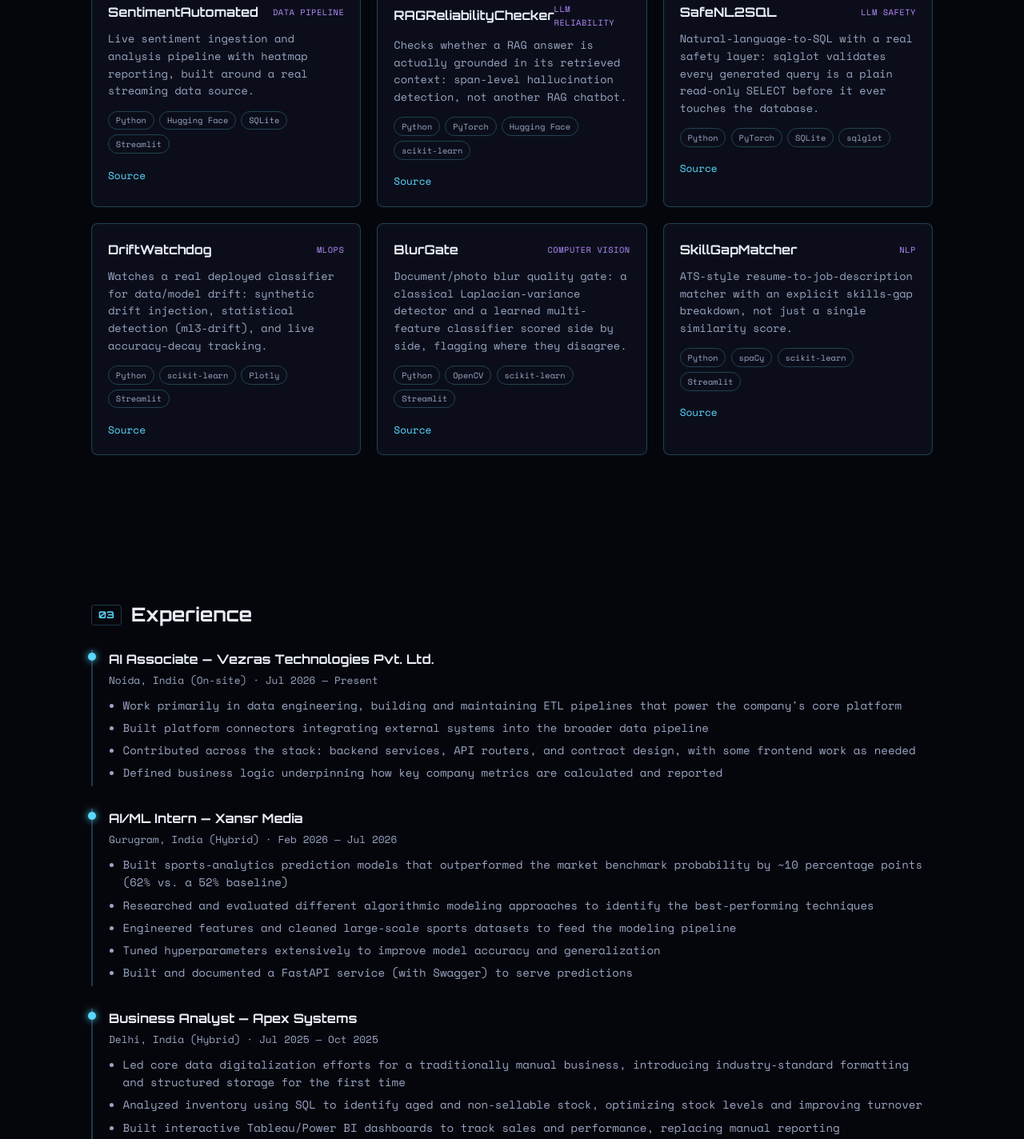
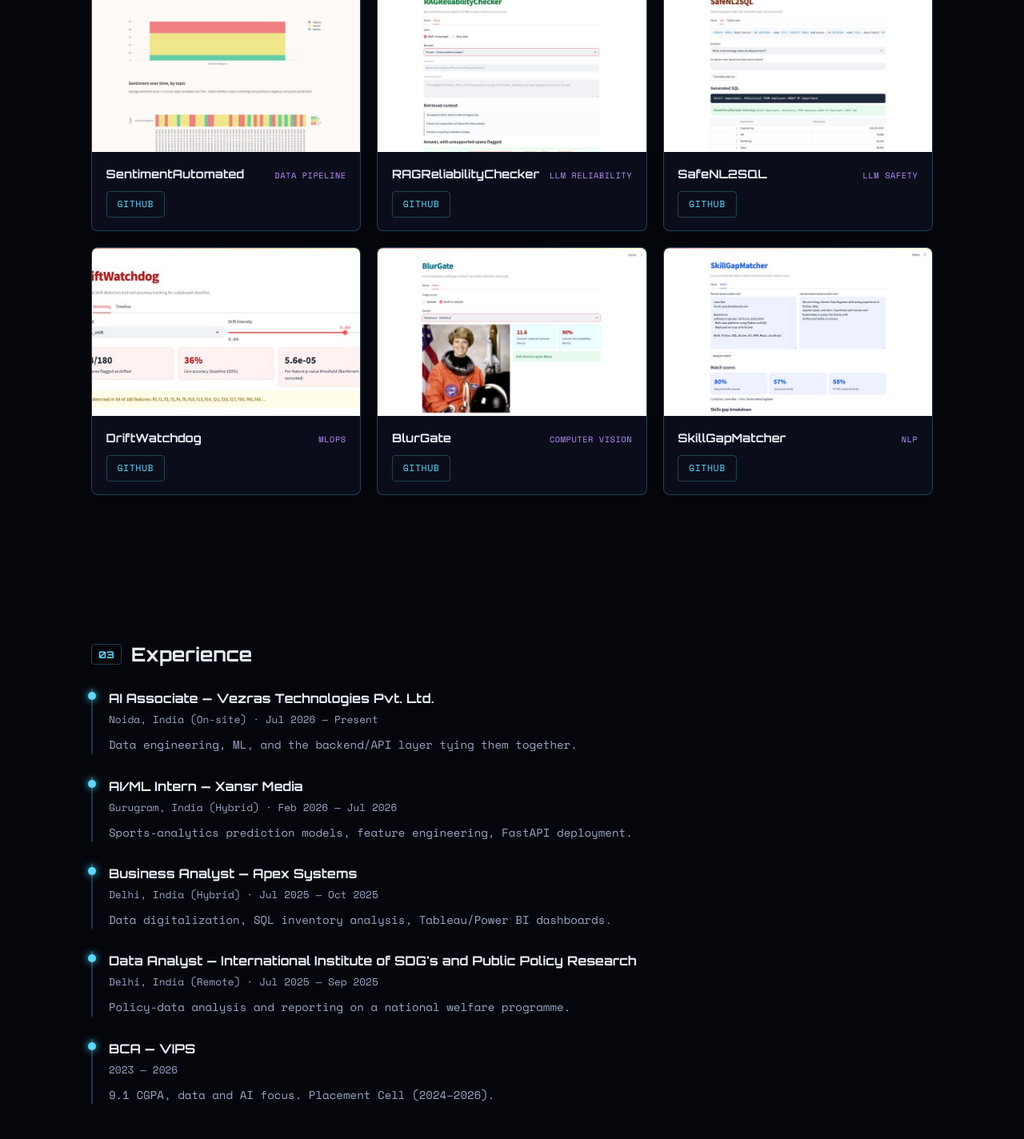
Before and after one commit to abhinavsingh-official/abhinavsingh-official.github.io, a plain HTML site: page index.html in a window 1280 px wide. Shown: the part 1729-3153 px from the top of the page at 80% size. Drawn offline with nearby package versions, Linux system fonts and the light colour scheme.

Commit message:
Image-first project cards, trim experience to one-line summaries
Project cards now lead with a real screenshot and just name/tag/links
(Live site + GitHub), dropping the long description paragraphs - the repo
and live site are the source of truth, not the card. Experience entries
trimmed to one line each since the resume carries the full detail.

```diff
--- a/content.js
+++ b/content.js
@@ -8,65 +8,56 @@ const PROJECTS = [
   {
     name: "Learndata",
     tag: "Flagship",
-    desc: "A hands-on data engineering platform: fix real injected ETL faults across Postgres, MongoDB, a Spark warehouse, a data lake, and a lakehouse, graded with real remediation writeups.",
-    tech: ["Python", "Next.js", "PostgreSQL", "MongoDB", "Apache Spark"],
+    image: "assets/projects/data-infra-learn.jpg",
     demo: "https://data-infra-learn.vercel.app",
     repo: "https://github.com/abhinavsingh-official/data-infra-learn",
   },
   {
     name: "Posture-Check",
     tag: "Computer Vision",
-    desc: "A multi-mode OpenCV/MediaPipe playground: yoga form correction, workout rep counting, hand-gesture stickers, an air canvas, a virtual mouse, and a drowsiness monitor, all in one app.",
-    tech: ["Python", "OpenCV", "MediaPipe", "Streamlit"],
+    image: "assets/projects/posture-check.jpg",
     repo: "https://github.com/abhinavsingh-official/Posture-Check",
   },
   {
     name: "EmotionDetect",
     tag: "Audio / ML",
-    desc: "Voice emotion detection with a real timeline mode for longer clips and conversations, not just single-utterance classification.",
-    tech: ["Python", "PyTorch", "scikit-learn", "Streamlit"],
+    image: "assets/projects/emotiondetect.jpg",
     repo: "https://github.com/abhinavsingh-official/EmotionDetect",
   },
   {
     name: "SentimentAutomated",
     tag: "Data Pipeline",
-    desc: "Live sentiment ingestion and analysis pipeline with heatmap reporting, built around a real streaming data source.",
-    tech: ["Python", "Hugging Face", "SQLite", "Streamlit"],
+    image: "assets/projects/sentimentautomated.jpg",
     repo: "https://github.com/abhinavsingh-official/SentimentAutomated",
   },
   {
     name: "RAGReliabilityChecker",
     tag: "LLM Reliability",
-    desc: "Checks whether a RAG answer is actually grounded in its retrieved context: span-level hallucination detection, not another RAG chatbot.",
-    tech: ["Python", "PyTorch", "Hugging Face", "scikit-learn"],
+    image: "assets/projects/ragreliabilitychecker.jpg",
     repo: "https://github.com/abhinavsingh-official/RAGReliabilityChecker",
   },
   {
     name: "SafeNL2SQL",
     tag: "LLM Safety",
-    desc: "Natural-language-to-SQL with a real safety layer: sqlglot validates every generated query is a plain read-only SELECT before it ever touches the database.",
-    tech: ["Python", "PyTorch", "SQLite", "sqlglot"],
+    image: "assets/projects/safenl2sql.jpg",
     repo: "https://github.com/abhinavsingh-official/SafeNL2SQL",
   },
   {
     name: "DriftWatchdog",
     tag: "MLOps",
-    desc: "Watches a real deployed classifier for data/model drift: synthetic drift injection, statistical detection (ml3-drift), and live accuracy-decay tracking.",
-    tech: ["Python", "scikit-learn", "Plotly", "Streamlit"],
+    image: "assets/projects/driftwatchdog.jpg",
     repo: "https://github.com/abhinavsingh-official/DriftWatchdog",
   },
   {
     name: "BlurGate",
     tag: "Computer Vision",
-    desc: "Document/photo blur quality gate: a classical Laplacian-variance detector and a learned multi-feature classifier scored side by side, flagging where they disagree.",
-    tech: ["Python", "OpenCV", "scikit-learn", "Streamlit"],
+    image: "assets/projects/blurgate.jpg",
     repo: "https://github.com/abhinavsingh-official/BlurGate",
   },
   {
     name: "SkillGapMatcher",
     tag: "NLP",
-    desc: "ATS-style resume-to-job-description matcher with an explicit skills-gap breakdown, not just a single similarity score.",
-    tech: ["Python", "spaCy", "scikit-learn", "Streamlit"],
+    image: "assets/projects/skillgapmatcher.jpg",
     repo: "https://github.com/abhinavsingh-official/SkillGapMatcher",
   },
 ];
@@ -77,47 +68,28 @@ const EXPERIENCE = [
     org: "Vezras Technologies Pvt. Ltd.",
     location: "Noida, India (On-site)",
     dates: "Jul 2026 — Present",
-    points: [
-      "Work primarily in data engineering, building and maintaining ETL pipelines that power the company's core platform",
-      "Built platform connectors integrating external systems into the broader data pipeline",
-      "Contributed across the stack: backend services, API routers, and contract design, with some frontend work as needed",
-      "Defined business logic underpinning how key company metrics are calculated and reported",
-    ],
+    summary: "Data engineering, ML, and the backend/API layer tying them together.",
   },
   {
     title: "AI/ML Intern",
     org: "Xansr Media",
     location: "Gurugram, India (Hybrid)",
     dates: "Feb 2026 — Jul 2026",
-    points: [
-      "Built sports-analytics prediction models that outperformed the market benchmark probability by ~10 percentage points (62% vs. a 52% baseline)",
-      "Researched and evaluated different algorithmic modeling approaches to identify the best-performing techniques",
-      "Engineered features and cleaned large-scale sports datasets to feed the modeling pipeline",
-      "Tuned hyperparameters extensively to improve model accuracy and generalization",
-      "Built and documented a FastAPI service (with Swagger) to serve predictions",
-    ],
+    summary: "Sports-analytics prediction models, feature engineering, FastAPI deployment.",
   },
   {
     title: "Business Analyst",
     org: "Apex Systems",
     location: "Delhi, India (Hybrid)",
     dates: "Jul 2025 — Oct 2025",
-    points: [
-      "Led core data digitalization efforts for a traditionally manual business, introducing industry-standard formatting and structured storage for the first time",
-      "Analyzed inventory using SQL to identify aged and non-sellable stock, optimizing stock levels and improving turnover",
-      "Built interactive Tableau/Power BI dashboards to track sales and performance, replacing manual reporting",
-    ],
+    summary: "Data digitalization, SQL inventory analysis, Tableau/Power BI dashboards.",
   },
   {
     title: "Data Analyst",
     org: "International Institute of SDG's and Public Policy Research",
     location: "Delhi, India (Remote)",
     dates: "Jul 2025 — Sep 2025",
-    points: [
-      "Analyzed multi-year (2019–2023) National Social Assistance Programme (NSAP) datasets to support policy evaluation and decision-making",
-      "Cleaned and visualized large-scale fund-release and beneficiary-coverage data, surfacing implementation-efficiency trends",
-      "Built analytical reports and presentation decks translating findings into recommendations for policy improvement",
-    ],
+    summary: "Policy-data analysis and reporting on a national welfare programme.",
   },
 ];
 
@@ -125,12 +97,7 @@ const EDUCATION = {
   degree: "BCA",
   school: "VIPS",
   dates: "2023 — 2026",
-  points: [
-    "9.1 CGPA, with a focus on data and AI",
-    "Built early real-world projects (Posture-Check, EmotionDetect, SentimentAutomated) alongside coursework",
-    "Placement Cell (2024–2026): digitized physical placement records, coordinated company outreach, and organized company assessment tests",
-    "Helped organize and manage college hackathons, and worked with a campus club focused on women's safety and empowerment",
-  ],
+  summary: "9.1 CGPA, data and AI focus. Placement Cell (2024–2026).",
 };
 
 const SKILLS = [
--- a/main.js
+++ b/main.js
@@ -6,17 +6,18 @@
   const projectsGrid = document.getElementById("projects-grid");
   projectsGrid.innerHTML = PROJECTS.map((p) => `
     <article class="card">
-      <div class="card-top">
-        <h3>${p.name}</h3>
-        <span class="card-tag">${p.tag}</span>
+      <div class="card-image">
+        <img src="${p.image}" alt="${p.name} screenshot" loading="lazy" />
       </div>
-      <p>${p.desc}</p>
-      <div class="card-tech">
-        ${p.tech.map((t) => `<span class="chip">${t}</span>`).join("")}
-      </div>
-      <div class="card-links">
-        ${p.demo ? `<a href="${p.demo}" target="_blank" rel="noopener noreferrer">Live demo</a>` : ""}
-        <a href="${p.repo}" target="_blank" rel="noopener noreferrer">Source</a>
+      <div class="card-body">
+        <div class="card-top">
+          <h3>${p.name}</h3>
+          <span class="card-tag">${p.tag}</span>
+        </div>
+        <div class="card-links">
+          ${p.demo ? `<a class="btn btn-ghost btn-sm" href="${p.demo}" target="_blank" rel="noopener noreferrer">Live site</a>` : ""}
+          <a class="btn btn-ghost btn-sm" href="${p.repo}" target="_blank" rel="noopener noreferrer">GitHub</a>
+        </div>
       </div>
     </article>
   `).join("");
@@ -27,14 +28,14 @@
     <div class="timeline-item">
       <h3>${e.title} &mdash; ${e.org}</h3>
       <p class="timeline-meta">${e.location} &middot; ${e.dates}</p>
-      <ul>${e.points.map((pt) => `<li>${pt}</li>`).join("")}</ul>
+      <p class="timeline-summary">${e.summary}</p>
     </div>
   `).join("");
   const educationHtml = `
     <div class="timeline-item">
       <h3>${EDUCATION.degree} &mdash; ${EDUCATION.school}</h3>
       <p class="timeline-meta">${EDUCATION.dates}</p>
-      <ul>${EDUCATION.points.map((pt) => `<li>${pt}</li>`).join("")}</ul>
+      <p class="timeline-summary">${EDUCATION.summary}</p>
     </div>
   `;
   timeline.innerHTML = experienceHtml + educationHtml;
--- a/style.css
+++ b/style.css
@@ -213,10 +213,9 @@ section.in-view {
   background: var(--panel-bg);
   border: 1px solid var(--panel-border);
   border-radius: 8px;
-  padding: 1.25rem;
+  overflow: hidden;
   display: flex;
   flex-direction: column;
-  gap: 0.6rem;
   transition: border-color 0.2s ease, transform 0.2s ease;
 }
 
@@ -225,16 +224,39 @@ section.in-view {
   transform: translateY(-3px);
 }
 
+.card-image {
+  aspect-ratio: 16 / 10;
+  overflow: hidden;
+  background: #0b0f1f;
+}
+
+.card-image img {
+  width: 100%;
+  height: 100%;
+  object-fit: cover;
+  object-position: top;
+  display: block;
+}
+
+.card-body {
+  padding: 1rem 1.1rem;
+  display: flex;
+  flex-direction: column;
+  gap: 0.6rem;
+}
+
 .card-top {
   display: flex;
-  align-items: center;
+  flex-wrap: wrap;
+  align-items: baseline;
   justify-content: space-between;
+  gap: 0.3rem 0.6rem;
 }
 
 .card h3 {
   margin: 0;
   font-family: var(--font-display);
-  font-size: 1rem;
+  font-size: 0.92rem;
 }
 
 .card-tag {
@@ -242,19 +264,6 @@ section.in-view {
   color: var(--accent-2);
   text-transform: uppercase;
   letter-spacing: 0.05em;
-}
-
-.card p {
-  font-size: 0.85rem;
-  color: var(--text-dim);
-  margin: 0;
-}
-
-.card-tech {
-  display: flex;
-  flex-wrap: wrap;
-  gap: 0.4rem;
-  margin-top: 0.25rem;
 }
 
 .chip {
@@ -267,18 +276,12 @@ section.in-view {
 
 .card-links {
   display: flex;
-  gap: 1rem;
-  margin-top: 0.5rem;
+  gap: 0.6rem;
 }
 
-.card-links a {
-  color: var(--accent);
-  text-decoration: none;
-  font-size: 0.8rem;
-}
-
-.card-links a:hover {
-  text-decoration: underline;
+.btn-sm {
+  padding: 0.4rem 0.8rem;
+  font-size: 0.72rem;
 }
 
 /* ---------- Experience timeline ---------- */
@@ -319,15 +322,10 @@ section.in-view {
   margin: 0.2rem 0 0.6rem;
 }
 
-.timeline-item ul {
+.timeline-summary {
   margin: 0;
-  padding-left: 1.1rem;
   color: var(--text-dim);
   font-size: 0.88rem;
-}
-
-.timeline-item li {
-  margin-bottom: 0.35rem;
 }
 
 /* ---------- Skills ---------- */
```
Also changed, not shown: assets/projects/blurgate.jpg (added), assets/projects/data-infra-learn.jpg (added), assets/projects/driftwatchdog.jpg (added), assets/projects/emotiondetect.jpg (added), assets/projects/posture-check.jpg (added), assets/projects/ragreliabilitychecker.jpg (added), assets/projects/safenl2sql.jpg (added), assets/projects/sentimentautomated.jpg (added), assets/projects/skillgapmatcher.jpg (added).
